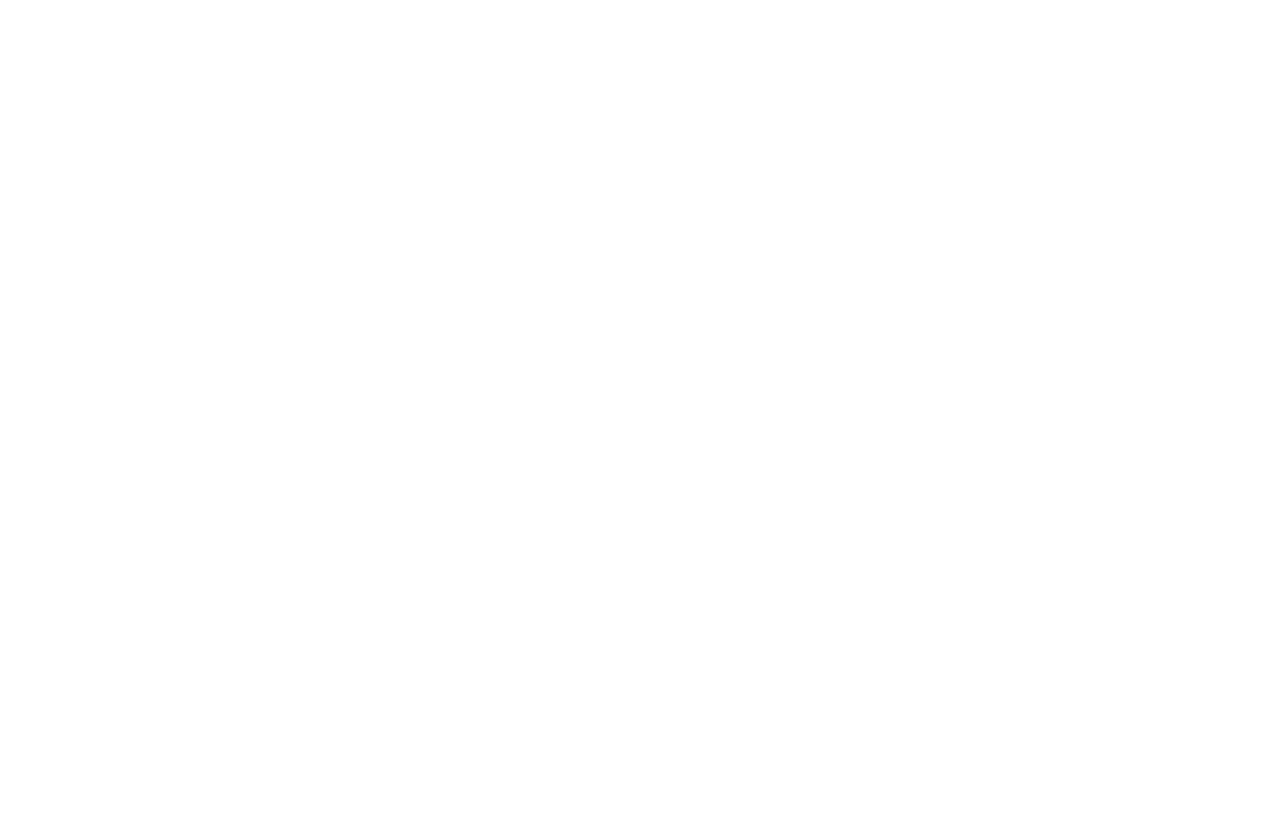
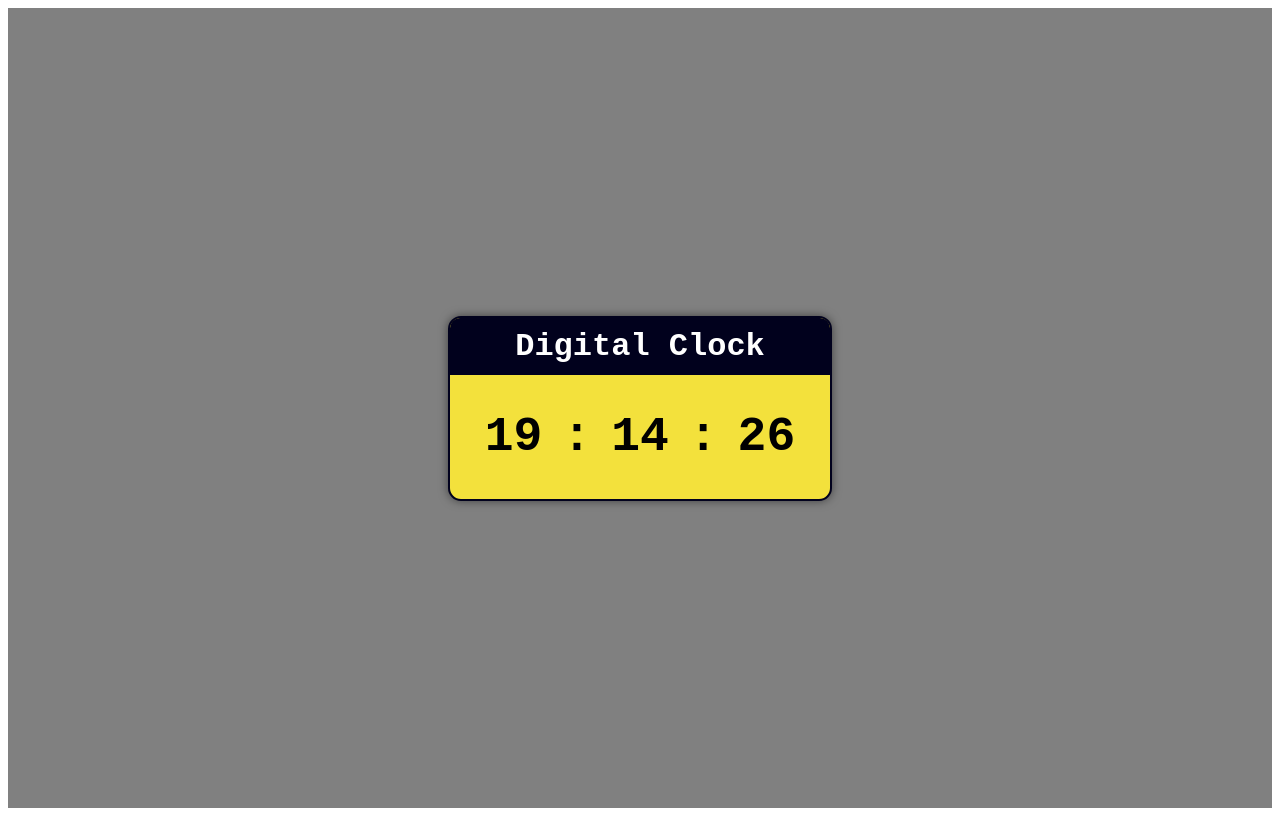
Before and after one commit to MinnthuH/javascript-project, a plain HTML site: page Digital-Clock/index.html in a window 1280 px wide. Drawn offline with Linux system fonts and the light colour scheme.

Commit message:
Digital clock finished

```diff
--- a/Digital-Clock/app.js
+++ b/Digital-Clock/app.js
@@ -0,0 +1,20 @@
+function updateClock() {
+  let now = new Date();
+  let hours = now.getHours();
+  let minutes = now.getMinutes();
+  let seconds = now.getSeconds();
+
+  hours = hours < 10 ? "0" + hours : hours;
+  minutes = minutes < 10 ? "0" + minutes : minutes;
+  seconds = seconds < 10 ? "0" + seconds : seconds;
+
+  const hoursEl = document.getElementById("hours");
+  const minutesEl = document.getElementById("minus");
+  const secondsEl = document.getElementById("seconds");
+
+  hoursEl.textContent = hours;
+  minutesEl.textContent = minutes;
+  secondsEl.textContent = seconds;
+}
+
+setInterval(updateClock, 1000);
--- a/Digital-Clock/index.html
+++ b/Digital-Clock/index.html
@@ -7,6 +7,18 @@
     <link rel="stylesheet" href="style.css" />
   </head>
   <body>
+    <div class="container">
+      <div class="card">
+        <h1>Digital Clock</h1>
+        <div class="clock">
+          <span class="time-element" id="hours">00</span>
+          <span class="col">:</span>
+          <span class="time-element" id="minus">00</span>
+          <span class="col">:</span>
+          <span class="time-element" id="seconds">00</span>
+        </div>
+      </div>
+    </div>
     <script src="app.js"></script>
   </body>
 </html>
--- a/Digital-Clock/style.css
+++ b/Digital-Clock/style.css
@@ -0,0 +1,48 @@
+body {
+  font-family: 'Courier New';
+}
+.container {
+  display: flex;
+  flex-direction: column;
+  justify-content: center;
+  align-items: center;
+  height: 100vh;
+  background-color: grey;
+}
+.card {
+  background-color: rgb(243, 225, 60);
+  border-radius: 13px;
+  box-shadow: 0px 0px 10px rgba(0, 0, 0, 0.5);
+  border: 2px solid rgb(1, 1, 29);
+  max-width: 400px;
+}
+h1 {
+  text-align: center;
+  background-color: rgb(1, 1, 29);
+  padding-top: 10px;
+  padding-bottom: 10px;
+  margin-top: 0px;
+  margin-bottom: 10px;
+  overflow: hidden;
+  color: #ffff;
+  border-radius: 10px 10px 0px 0px;
+}
+
+.clock {
+  padding: 25px;
+  display: flex;
+  align-items: center;
+  margin-bottom: 10px;
+}
+
+.time-element {
+  font-size: 48px;
+  font-weight: bold;
+  margin: 0px 10px;
+}
+
+.col {
+  font-size: 48px;
+  font-weight: bold;
+  margin: 0px 10px;
+}
```
